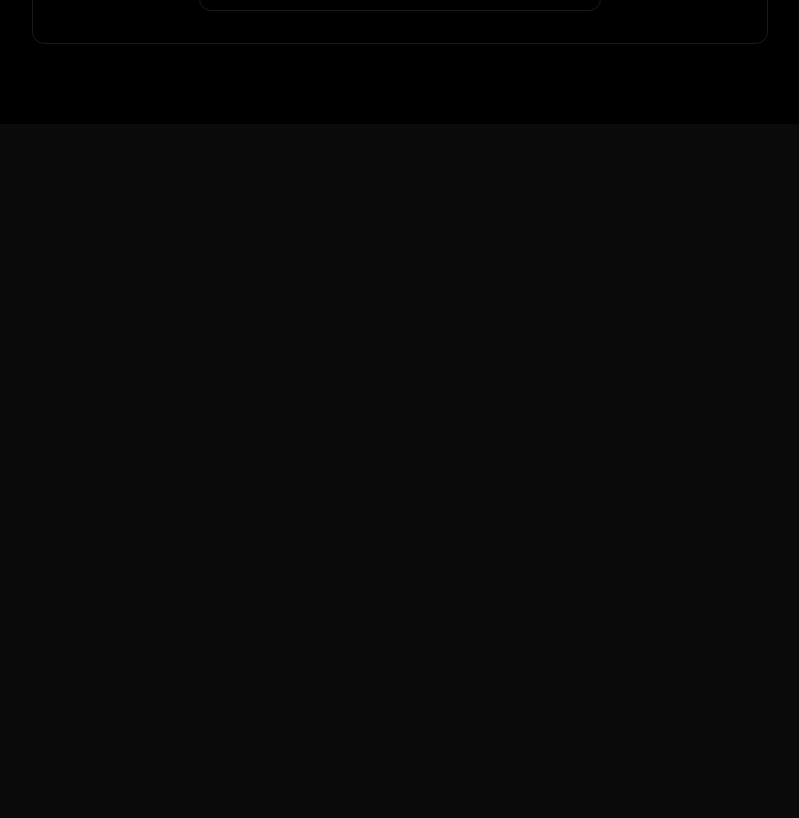
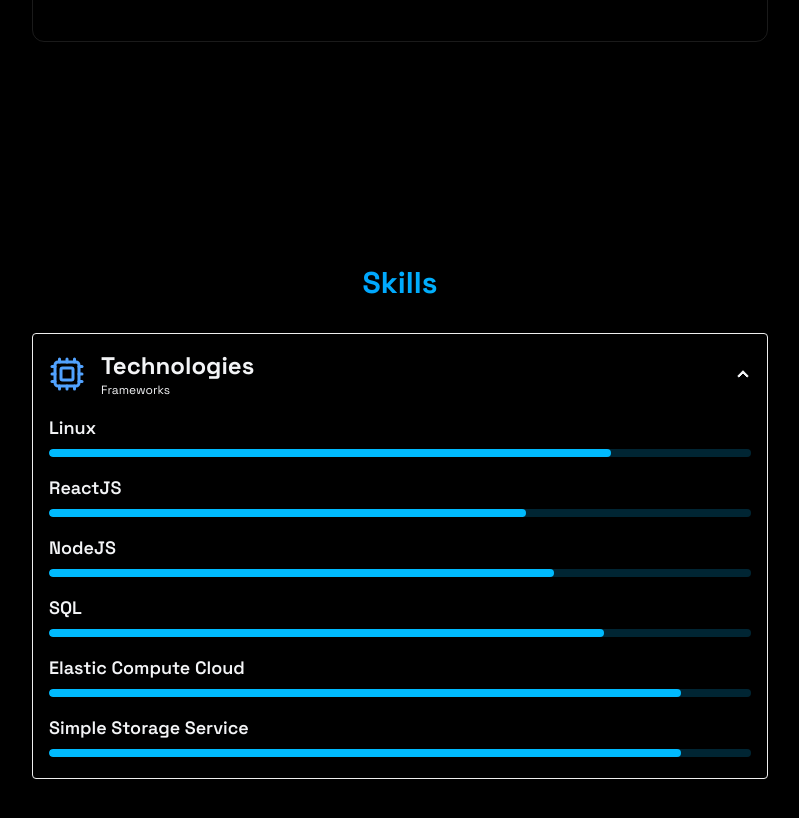
Before and after one commit to killlercram/Main_Portfolio, a React (Vite) app: page / in a window 1280 px wide. Shown: the part 1600-2418 px from the top of the page, without its empty margins (240-1039 px from the left). Before the commit the page ends 1724 px from the top, so only its background shows below. Built offline with nearby package versions, Linux system fonts and the light colour scheme.

Commit message:
Created Dynamic Skill Section with json data

```diff
--- a/src/App.jsx
+++ b/src/App.jsx
@@ -6,6 +6,7 @@ import './App.css'
 import "./index.css"
 import { Home } from './components/sections/Home';
 import { About } from './components/sections/About';
+import { Skill } from './components/sections/Skill';
 
 function App() {
  //For showing if we are still loading or not
@@ -26,6 +27,7 @@ function App() {
         <MobileMenu menuOpen = {menuOpen} setMenuOpen ={setMenuOpen}/>
         <Home/>
         <About/>
+        <Skill/>
 
       </div>
     </div>
--- /dev/null
+++ b/src/components/Data/skillData.json
@@ -0,0 +1,20 @@
+
+[
+
+  {
+    "title": "Technologies",
+    "subtitle": "Frameworks",
+    "icon": "Cpu",
+    "skills": [
+      { "name": "Linux", "value": 80},
+      { "name": "ReactJS", "value": 68},
+      { "name": "NodeJS", "value": 72},
+      { "name": "SQL", "value": 79},
+      { "name": "Elastic Compute Cloud", "value": 90},
+      { "name": "Simple Storage Service", "value": 90}
+    ]
+
+
+  }
+
+]
--- a/src/components/Navbar.jsx
+++ b/src/components/Navbar.jsx
@@ -28,6 +28,7 @@ export const Navbar = ({menuOpen , setMenuOpen}) => {
           <div className="hidden md:flex items-center space-x-8">
             <a href="#home" className="text-gray-300 hover:text-white transition-colors">Home</a>
             <a href="#about" className="text-gray-300 hover:text-white transition-colors">About</a>
+            <a href="#skill" className="text-gray-300 hover:text-white transition-colors">Skill</a>
             <a href="#project" className="text-gray-300 hover:text-white transition-colors">Projects</a>
             <a href="#contact" className="text-gray-300 hover:text-white transition-colors">Contact</a>
           </div>
--- a/src/components/sections/About.jsx
+++ b/src/components/sections/About.jsx
@@ -28,7 +28,7 @@ to-cyan-400 bg-clip-text text-transparent"
           </p>
 
           <div className=" gap-6 mt-8">
-            <div className="p-6 rounded-xl border-white/10 border hover:-translate-y-1 transition-all">
+            <div className="p-6 rounded-xl border-white/10  hover:-translate-y-1 transition-all">
               <h3 className="text-xl font-bold mb-4 flex justify-center gap-2 ">
                 <School />
                 Education
@@ -37,7 +37,7 @@ to-cyan-400 bg-clip-text text-transparent"
             </div>
           </div>
 
-          {/* skills */}
+         {/* skills */}
           {/* <div className="grid grid-cols-1 md:grid-cols-2 gap-6">
 <div className="rounded-xl p-6 hover:-translate-y-1 transition-all">
 <h3 className="text-xl font-bold mb-4">Development</h3>
--- /dev/null
+++ b/src/components/sections/Skill.jsx
@@ -0,0 +1,155 @@
+import skillData from "../Data/skillData.json";
+import * as LucideIcons from "lucide-react";
+
+export const Skill = () => {
+  return (
+    //     <section
+    //       id="skill"
+    //       className="min-h-screen flex justify-center items-center py-20 "
+    //     >
+    //       <div className="w-3xl px-4">
+    //         {/* Heading */}
+    //         <h2
+    //           className="text-3xl font-bold mb-8 bg-gradient-to-r from-blue-500
+    // to-cyan-400 bg-clip-text text-transparent text-center"
+    //         >
+    //           Skills
+    //         </h2>
+    //         {/* Main Accordion */}
+    //         <div className="join join-vertical w-full">
+
+    //           {/* Technologies */}
+    //           <div className="collapse collapse-arrow join-item border-base-300 border">
+    //             <input type="checkbox" name="my-accordion-4" defaultChecked />
+    //             <div className="collapse-title flex items-center gap-4">
+    //             <LucideIcons.AudioWaveform className="size-9 text-blue-400"/>
+    //             <div>
+    //             <h2 className="font-bold text-2xl ">Technologies</h2>
+    //              <p className="font-normal text-xs leading-4">Frameworks</p>
+    //             </div>
+    //             </div>
+
+    //             {/* Inside Tech */}
+    //             <div className="collapse-content text-sm flex flex-col space-y-3">
+    //               {/* Linux */}
+    //               <div>
+    //                 <span className="font-semibold text-lg">Linux</span>
+    //                 <progress
+    //                   className="progress progress-info"
+    //                   value="80"
+    //                   max="100"
+    //                 ></progress>
+    //               </div>
+    //               {/* ReactJs */}
+    //               <div>
+    //                 <span className="font-semibold text-lg">ReactJS</span>
+    //                 <progress
+    //                   className="progress progress-info"
+    //                   value="68"
+    //                   max="100"
+    //                 ></progress>
+    //               </div>
+    //               {/* Node */}
+    //               <div>
+    //                 <span className="font-semibold text-lg">ReactJS</span>
+    //                 <progress
+    //                   className="progress progress-info"
+    //                   value="72"
+    //                   max="100"
+    //                 ></progress>
+    //               </div>
+    //               {/* Sql */}
+    //               <div>
+    //                 <span className="font-semibold text-lg">SQL</span>
+    //                 <progress
+    //                   className="progress progress-info"
+    //                   value="79"
+    //                   max="100"
+    //                 ></progress>
+    //               </div>
+    //               {/* EC2 */}
+    //               <div>
+    //                 <span className="font-semibold text-lg">Elastic Compute Cloud</span>
+    //                 <progress
+    //                   className="progress progress-info"
+    //                   value="90"
+    //                   max="100"
+    //                 ></progress>
+    //               </div>
+    //               {/* S3 */}
+    //               <div>
+    //                 <span className="font-semibold text-lg">Simple Storage Service</span>
+    //                 <progress
+    //                   className="progress progress-info"
+    //                   value="90"
+    //                   max="100"
+    //                 ></progress>
+    //               </div>
+
+    //             </div>
+    //           </div>
+
+    //         </div>
+    //       </div>
+    //     </section>
+
+    // Dynamic Section Making
+    <section
+      id="skill"
+      className="min-h-screen flex justify-center items-center py-20 "
+    >
+      <div className="w-3xl px-4">
+        {/* Heading */}
+        <h2
+          className="text-3xl font-bold mb-8 bg-gradient-to-r from-blue-500
+to-cyan-400 bg-clip-text text-transparent text-center"
+        >
+          Skills
+        </h2>
+        {/* Main Accordion */}
+        <div className="join join-vertical w-full">
+          {skillData.map((section, index) => {
+            // Getting the Lucid Icon Values
+            const Icon = LucideIcons[section.icon] || LucideIcons.Circle;
+            return (
+              // Main Div Container or a Tech
+              <div
+                key={index}
+                className="collapse collapse-arrow join-item border-base-300 border"
+              >
+                <input type="checkbox" name="my-accordion-4" defaultChecked />
+                <div className="collapse-title flex items-center gap-4">
+                  <Icon className="size-9 text-blue-400" />
+                  {/* Title and sub */}
+                  <div>
+                    <h2 className="font-bold text-2xl ">{section.title}</h2>
+                    <p className="font-normal text-xs leading-4">
+                      {section.subtitle}
+                    </p>
+                  </div>
+                </div>
+
+                {/* Collapse Component Container*/}
+                <div className="collapse-content text-sm flex flex-col space-y-3">
+                  {/* Componets inside the Collapase*/}
+                  {section.skills.map((skill, id) => (
+                    <div key={id}>
+                      <span className="font-semibold text-lg">
+                        {skill.name}
+                      </span>
+                      <progress
+                        className="progress progress-info"
+                        value={skill.value}
+                        max="100"
+                      ></progress>
+                    </div>
+                  ))}
+                </div>
+              </div>
+            );
+          })}
+        </div>
+      </div>
+    </section>
+  );
+};
```
